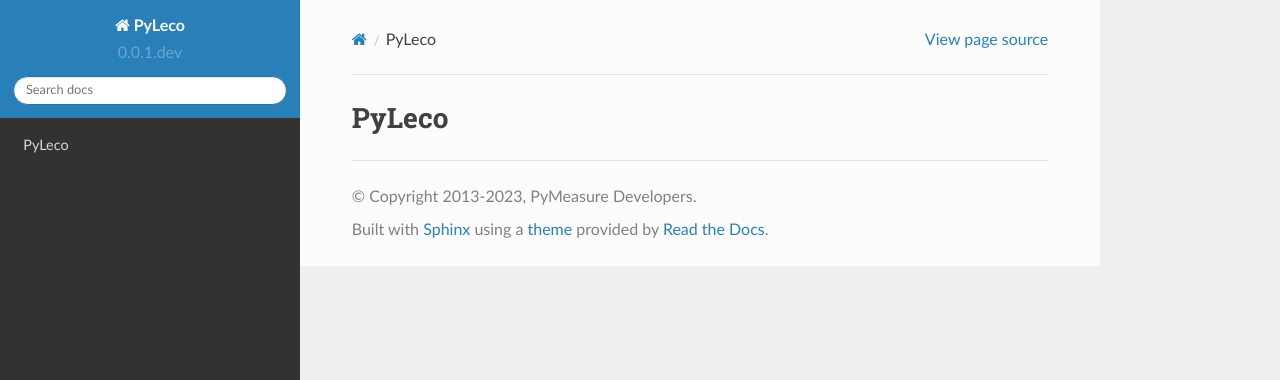
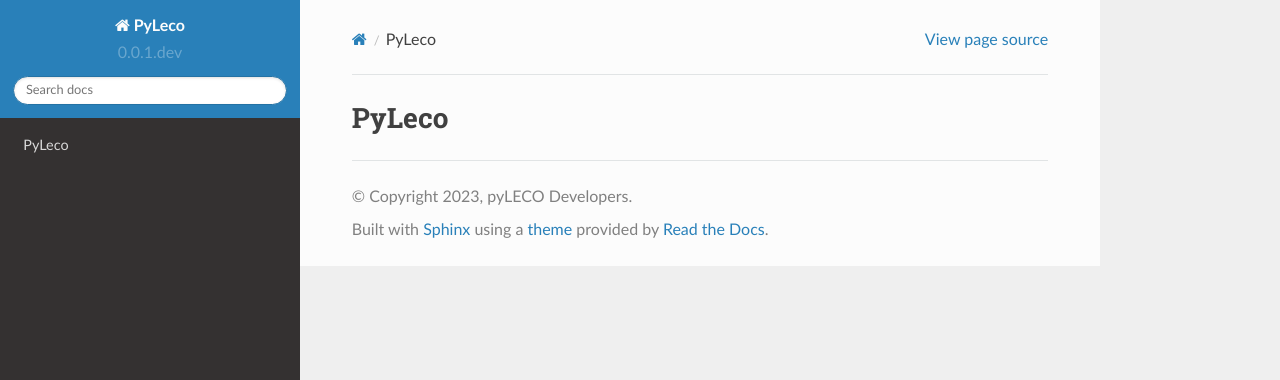
Before and after one commit to pymeasure/pyleco, a Sphinx documentation site: the page built from docs/index.rst, in a window 1280 px wide. Shown: the top 380 px of the page. Built offline with Sphinx 7.4.7 and the Read the Docs theme 2.0.0, drawn with Linux system fonts in a browser that asks for light colours; the version number is read from the project's files by our own code.

Commit message:
Change to pyleco developers.
Co-authored-by: Christoph Buchner <bilderbuchi@users.noreply.github.com>

```diff
--- a/docs/conf.py
+++ b/docs/conf.py
@@ -58,7 +58,7 @@ master_doc = 'index'
 
 # General information about the project.
 project = 'PyLeco'
-copyright = '2013-2023, PyMeasure Developers'
+copyright = '2023, pyLECO Developers'
 
 # The version info for the project you're documenting, acts as replacement for
 # |version| and |release|, also used in various other places throughout the
@@ -238,7 +238,7 @@ latex_documents = [
 # (source start file, name, description, authors, manual section).
 man_pages = [
     ('index', 'pyleco', 'PyLeco Documentation',
-     ['PyMeasure Developers'], 1)
+     ['PyLECO Developers'], 1)
 ]
 
 # If true, show URL addresses after external links.
@@ -252,7 +252,7 @@ man_pages = [
 #  dir menu entry, description, category)
 texinfo_documents = [
     ('index', 'PyLeco', 'PyLeco Documentation',
-     'PyMeasure Developers', 'PyLeco', 'One line description of project.',
+     'PyLECO Developers', 'PyLeco', 'Python implementation of the Laboratory Experiment COntrol (LECO) protocol.',
      'Miscellaneous'),
 ]
 
```
